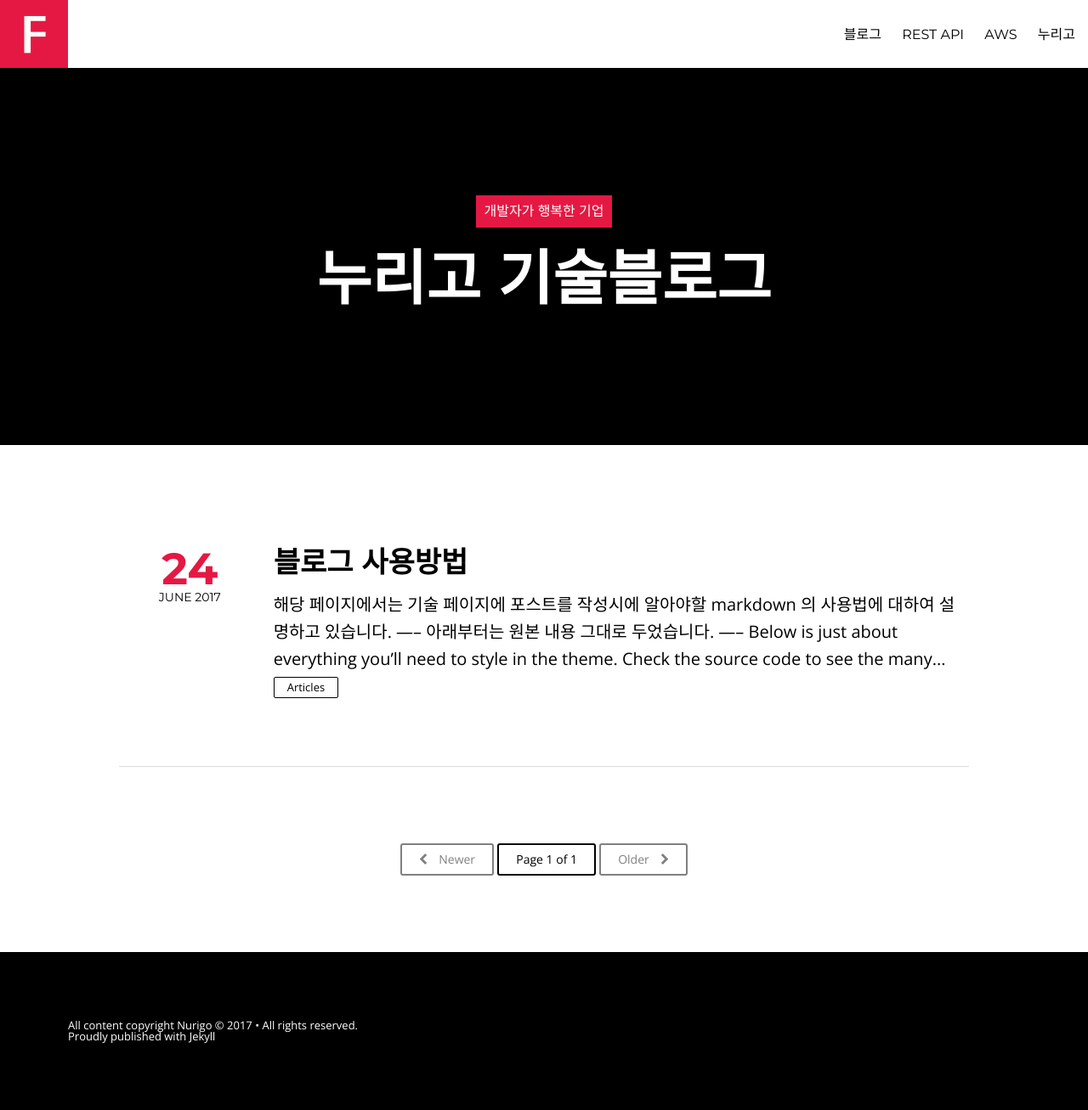
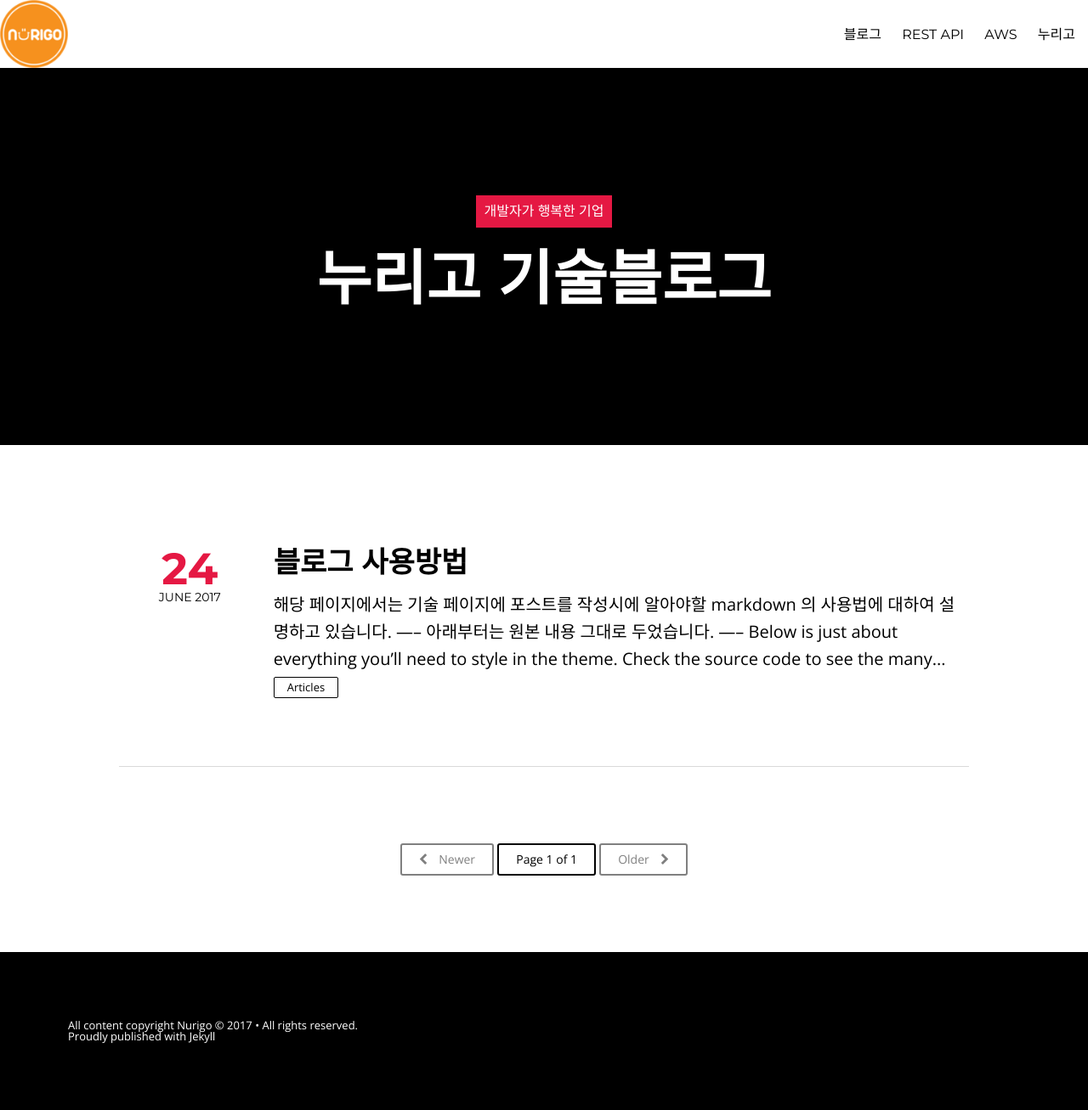
Before and after one commit to nurigo/nurigo.github.io, a Jekyll site: the page built from index.html, in a window 1280 px wide. Shown: the whole page at 85% size. Built offline with Jekyll 4.4.1, drawn with Linux system fonts in a browser that asks for light colours; nearby versions of some CDN libraries; the list of posts is cut into pages by our own code.

Commit message:
changed favicon & logo

```diff
--- a/_config.yml
+++ b/_config.yml
@@ -1,6 +1,6 @@
 title:            개발자가 행복한 기업
 description:      누리고 기술블로그
-logo:             logo.png
+logo:             nurigo_logo-96x96.png
 disqus_shortname: nurigo
 share:            true
 dropcap:			true
```
Also changed, not shown: favicon_bak.ico (renamed from favicon.ico), favicon_bak.png (added), images/nurigo_logo-16x16.png (added), images/nurigo_logo-32x32.png (added), images/nurigo_logo-96x96.png (added), 15 other files.
